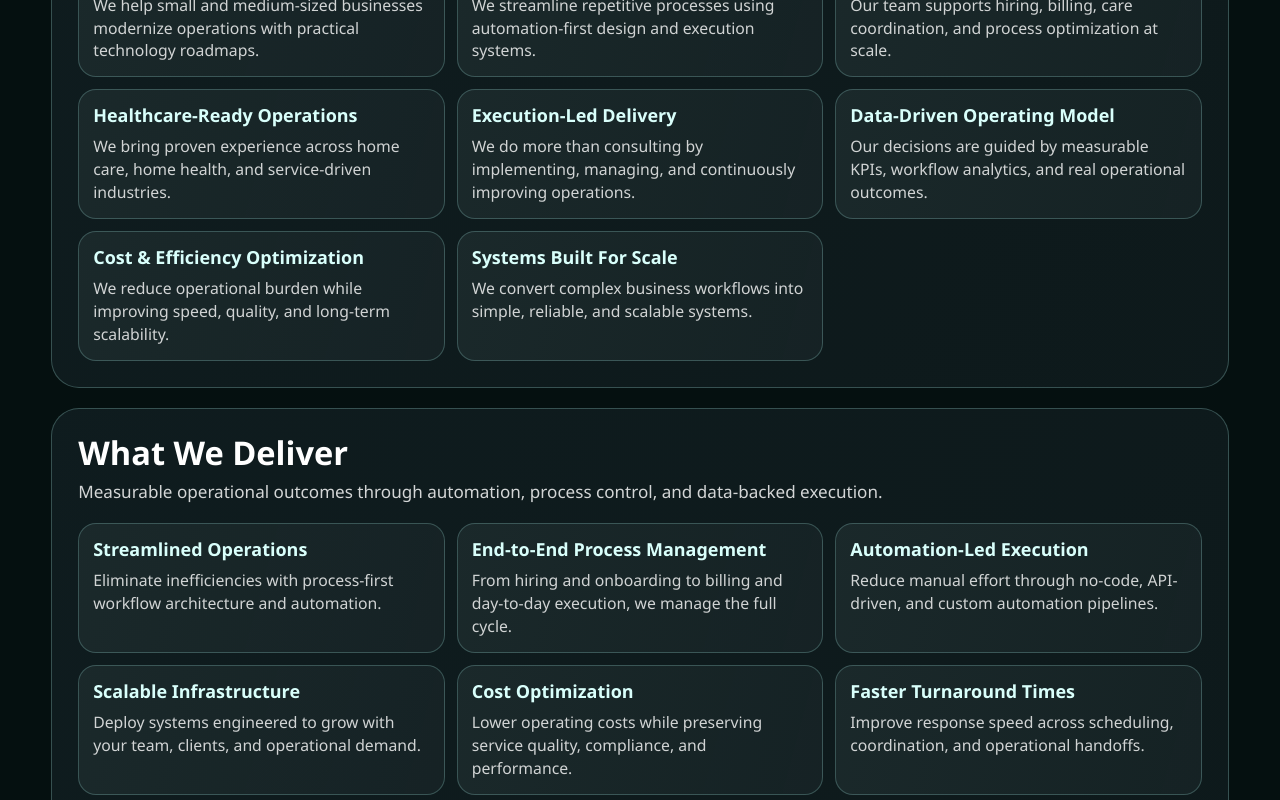
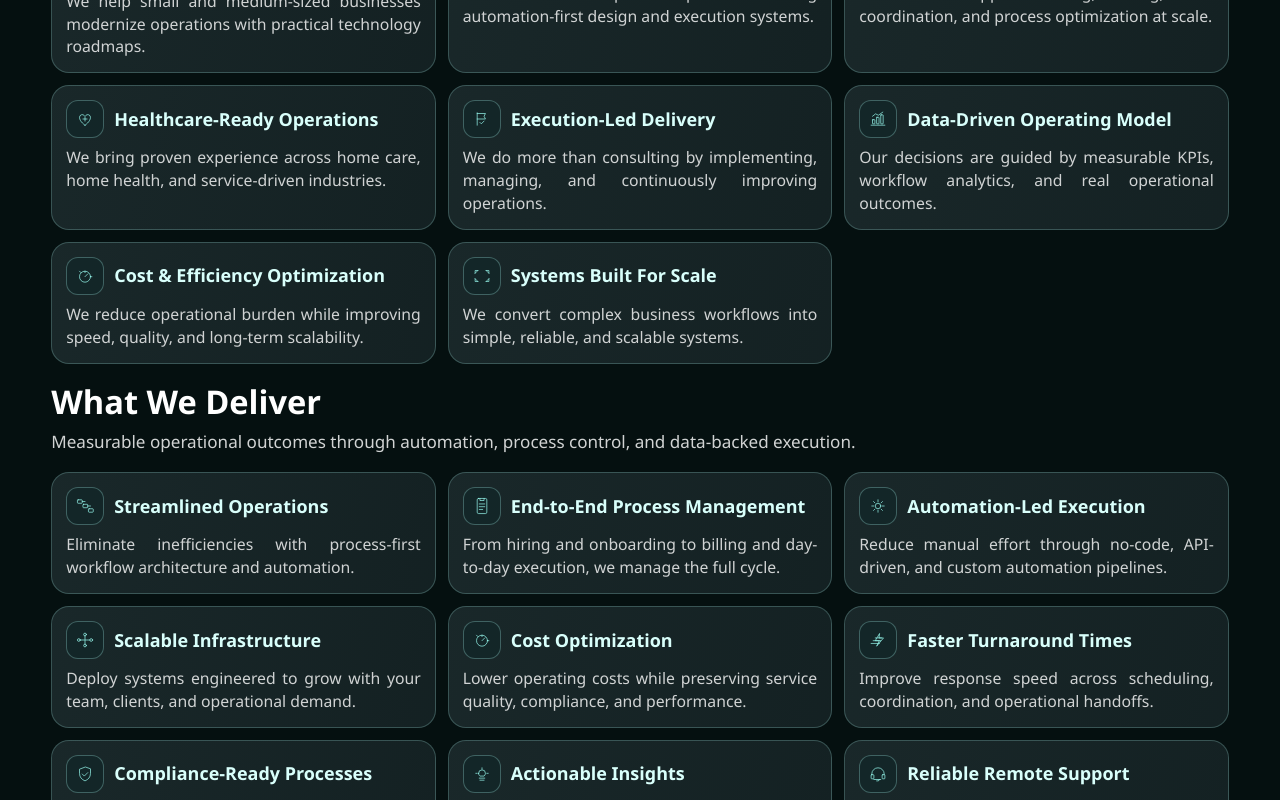
Before and after one commit to mtahaarif/A-T-Nexus-, a Next.js app: page / in a window 1280 px wide. Shown: the part 1040-1840 px from the top of the page. Built offline with nearby package versions, Linux system fonts and the light colour scheme; a web font is replaced by a local one.

Commit message:
Refine home insights layout with icons and justified text

```diff
--- a/src/app/globals.css
+++ b/src/app/globals.css
@@ -502,23 +502,15 @@ img {
 }
 
 .home-insight-panel {
-	border-radius: 28px;
-	border: 1px solid rgba(88, 126, 124, 0.55);
-	background: linear-gradient(120deg, rgba(16, 29, 32, 0.92), rgba(15, 27, 29, 0.9));
-	padding: 26px;
+	padding: 0;
 	display: grid;
 	gap: 18px;
-	transition: transform 0.3s ease, border-color 0.3s ease;
-}
-
-.home-insight-panel:hover {
-	transform: translateY(-6px);
-	border-color: rgba(118, 255, 236, 0.5);
 }
 
 .home-insight-head {
 	display: grid;
 	gap: 10px;
+	max-width: 980px;
 }
 
 .home-insight-head h2 {
@@ -535,6 +527,8 @@ img {
 	color: rgba(255, 255, 255, 0.82);
 	font-size: clamp(1rem, 0.94rem + 0.16vw, 1.12rem);
 	line-height: 1.45;
+	text-align: justify;
+	text-justify: inter-word;
 }
 
 .home-insight-grid {
@@ -554,6 +548,35 @@ img {
 	transition: transform 0.3s ease, border-color 0.3s ease;
 }
 
+.home-insight-card-head {
+	display: grid;
+	grid-template-columns: auto 1fr;
+	align-items: center;
+	gap: 10px;
+}
+
+.home-insight-icon {
+	width: 38px;
+	height: 38px;
+	border-radius: 12px;
+	border: 1px solid rgba(117, 173, 169, 0.45);
+	background: rgba(16, 39, 41, 0.58);
+	display: inline-flex;
+	align-items: center;
+	justify-content: center;
+	flex-shrink: 0;
+}
+
+.home-insight-icon svg {
+	width: 22px;
+	height: 22px;
+	fill: none;
+	stroke: #9bfff3;
+	stroke-width: 2;
+	stroke-linecap: round;
+	stroke-linejoin: round;
+}
+
 .home-insight-card:hover {
 	transform: translateY(-4px);
 	border-color: rgba(118, 255, 236, 0.48);
@@ -573,6 +596,8 @@ img {
 	font-size: clamp(0.92rem, 0.89rem + 0.12vw, 1rem);
 	line-height: 1.45;
 	color: rgba(255, 255, 255, 0.8);
+	text-align: justify;
+	text-justify: inter-word;
 }
 
 .about {
--- a/src/components/SiteSections.tsx
+++ b/src/components/SiteSections.tsx
@@ -8,36 +8,218 @@ import {
   whyItems,
 } from "@/components/site-data";
 
+type HomeInsightIconType =
+  | "partner"
+  | "automation"
+  | "operations"
+  | "healthcare"
+  | "execution"
+  | "analytics"
+  | "efficiency"
+  | "scale"
+  | "process"
+  | "management"
+  | "infrastructure"
+  | "speed"
+  | "compliance"
+  | "insights"
+  | "support";
+
+function HomeInsightIcon({ type }: { type: HomeInsightIconType }) {
+  switch (type) {
+    case "partner":
+      return (
+        <svg viewBox="0 0 64 64" role="img" aria-hidden="true">
+          <path d="M16 30h10l6-6 6 6h10" />
+          <path d="M10 36h14l8 8 8-8h14" />
+          <path d="M24 26v-8" />
+          <path d="M40 26v-8" />
+        </svg>
+      );
+    case "automation":
+      return (
+        <svg viewBox="0 0 64 64" role="img" aria-hidden="true">
+          <circle cx="32" cy="32" r="8" />
+          <path d="M32 14v6" />
+          <path d="M32 44v6" />
+          <path d="M14 32h6" />
+          <path d="M44 32h6" />
+          <path d="m19 19 4 4" />
+          <path d="m41 41 4 4" />
+          <path d="m45 19-4 4" />
+          <path d="m23 41-4 4" />
+        </svg>
+      );
+    case "operations":
+      return (
+        <svg viewBox="0 0 64 64" role="img" aria-hidden="true">
+          <rect x="10" y="14" width="16" height="12" rx="2" />
+          <rect x="38" y="14" width="16" height="12" rx="2" />
+          <rect x="24" y="38" width="16" height="12" rx="2" />
+          <path d="M26 20h12" />
+          <path d="M32 26v12" />
+        </svg>
+      );
+    case "healthcare":
+      return (
+        <svg viewBox="0 0 64 64" role="img" aria-hidden="true">
+          <path d="M32 50S16 40 16 27a8 8 0 0 1 14-5l2 2 2-2a8 8 0 0 1 14 5c0 13-16 23-16 23Z" />
+          <path d="M32 26v12" />
+          <path d="M26 32h12" />
+        </svg>
+      );
+    case "execution":
+      return (
+        <svg viewBox="0 0 64 64" role="img" aria-hidden="true">
+          <path d="M18 50V14" />
+          <path d="M18 16h24l-4 8 4 8H18" />
+          <path d="m26 42 4 4 8-8" />
+        </svg>
+      );
+    case "analytics":
+      return (
+        <svg viewBox="0 0 64 64" role="img" aria-hidden="true">
+          <path d="M12 50h40" />
+          <rect x="16" y="34" width="7" height="12" rx="1" />
+          <rect x="28" y="27" width="7" height="19" rx="1" />
+          <rect x="40" y="20" width="7" height="26" rx="1" />
+          <path d="m16 24 9-7 8 4 13-9" />
+        </svg>
+      );
+    case "efficiency":
+      return (
+        <svg viewBox="0 0 64 64" role="img" aria-hidden="true">
+          <circle cx="32" cy="34" r="16" />
+          <path d="M32 34 40 26" />
+          <path d="M32 18v4" />
+          <path d="M48 34h4" />
+          <path d="M20 22 16 18" />
+        </svg>
+      );
+    case "scale":
+      return (
+        <svg viewBox="0 0 64 64" role="img" aria-hidden="true">
+          <path d="M12 24v-8h8" />
+          <path d="M52 24v-8h-8" />
+          <path d="M12 40v8h8" />
+          <path d="M52 40v8h-8" />
+          <path d="M20 16 12 24" />
+          <path d="M44 16 52 24" />
+          <path d="M20 48 12 40" />
+          <path d="M44 48 52 40" />
+        </svg>
+      );
+    case "process":
+      return (
+        <svg viewBox="0 0 64 64" role="img" aria-hidden="true">
+          <rect x="10" y="14" width="14" height="10" rx="2" />
+          <rect x="26" y="27" width="14" height="10" rx="2" />
+          <rect x="42" y="40" width="14" height="10" rx="2" />
+          <path d="M24 19h8" />
+          <path d="M40 32h8" />
+        </svg>
+      );
+    case "management":
+      return (
+        <svg viewBox="0 0 64 64" role="img" aria-hidden="true">
+          <rect x="18" y="10" width="28" height="44" rx="4" />
+          <path d="M26 10v6h12v-6" />
+          <path d="M24 26h16" />
+          <path d="M24 34h16" />
+          <path d="M24 42h10" />
+        </svg>
+      );
+    case "infrastructure":
+      return (
+        <svg viewBox="0 0 64 64" role="img" aria-hidden="true">
+          <circle cx="14" cy="32" r="4" />
+          <circle cx="32" cy="16" r="4" />
+          <circle cx="50" cy="32" r="4" />
+          <circle cx="32" cy="48" r="4" />
+          <path d="M18 32h28" />
+          <path d="M32 20v24" />
+        </svg>
+      );
+    case "speed":
+      return (
+        <svg viewBox="0 0 64 64" role="img" aria-hidden="true">
+          <path d="M12 42h24" />
+          <path d="M18 34h22" />
+          <path d="M24 26h18" />
+          <path d="M36 14 24 34h12l-8 16 20-24H36z" />
+        </svg>
+      );
+    case "compliance":
+      return (
+        <svg viewBox="0 0 64 64" role="img" aria-hidden="true">
+          <path d="M32 12 16 18v12c0 12 7 18 16 22 9-4 16-10 16-22V18z" />
+          <path d="m24 32 6 6 10-10" />
+        </svg>
+      );
+    case "insights":
+      return (
+        <svg viewBox="0 0 64 64" role="img" aria-hidden="true">
+          <path d="M24 44h16" />
+          <path d="M26 50h12" />
+          <path d="M22 30a10 10 0 1 1 20 0c0 4-2 6-4 8H26c-2-2-4-4-4-8Z" />
+          <path d="M32 14v4" />
+          <path d="M46 30h4" />
+          <path d="M14 30h4" />
+        </svg>
+      );
+    case "support":
+      return (
+        <svg viewBox="0 0 64 64" role="img" aria-hidden="true">
+          <path d="M14 34v-2a18 18 0 1 1 36 0v2" />
+          <rect x="12" y="34" width="8" height="12" rx="2" />
+          <rect x="44" y="34" width="8" height="12" rx="2" />
+          <path d="M20 48h20" />
+          <path d="M36 48a4 4 0 0 1-4 4h-4" />
+        </svg>
+      );
+    default:
+      return null;
+  }
+}
+
 const whoWeAreHighlights = [
   {
+    icon: "partner" as const,
     title: "SME Digital Transformation Partner",
     text: "We help small and medium-sized businesses modernize operations with practical technology roadmaps.",
   },
   {
+    icon: "automation" as const,
     title: "Workflow Automation Specialists",
     text: "We streamline repetitive processes using automation-first design and execution systems.",
   },
   {
+    icon: "operations" as const,
     title: "Backend Operations Expertise",
     text: "Our team supports hiring, billing, care coordination, and process optimization at scale.",
   },
   {
+    icon: "healthcare" as const,
     title: "Healthcare-Ready Operations",
     text: "We bring proven experience across home care, home health, and service-driven industries.",
   },
   {
+    icon: "execution" as const,
     title: "Execution-Led Delivery",
     text: "We do more than consulting by implementing, managing, and continuously improving operations.",
   },
   {
+    icon: "analytics" as const,
     title: "Data-Driven Operating Model",
     text: "Our decisions are guided by measurable KPIs, workflow analytics, and real operational outcomes.",
   },
   {
+    icon: "efficiency" as const,
     title: "Cost & Efficiency Optimization",
     text: "We reduce operational burden while improving speed, quality, and long-term scalability.",
   },
   {
+    icon: "scale" as const,
     title: "Systems Built For Scale",
     text: "We convert complex business workflows into simple, reliable, and scalable systems.",
   },
@@ -45,38 +227,47 @@ const whoWeAreHighlights = [
 
 const deliveryHighlights = [
   {
+    icon: "process" as const,
     title: "Streamlined Operations",
     text: "Eliminate inefficiencies with process-first workflow architecture and automation.",
   },
   {
+    icon: "management" as const,
     title: "End-to-End Process Management",
     text: "From hiring and onboarding to billing and day-to-day execution, we manage the full cycle.",
   },
   {
+    icon: "automation" as const,
     title: "Automation-Led Execution",
     text: "Reduce manual effort through no-code, API-driven, and custom automation pipelines.",
   },
   {
+    icon: "infrastructure" as const,
     title: "Scalable Infrastructure",
     text: "Deploy systems engineered to grow with your team, clients, and operational demand.",
   },
   {
+    icon: "efficiency" as const,
     title: "Cost Optimization",
     text: "Lower operating costs while preserving service quality, compliance, and performance.",
   },
   {
+    icon: "speed" as const,
     title: "Faster Turnaround Times",
     text: "Improve response speed across scheduling, coordination, and operational handoffs.",
   },
   {
+    icon: "compliance" as const,
     title: "Compliance-Ready Processes",
     text: "Run structured, audit-ready workflows aligned with healthcare and industry requirements.",
   },
   {
+    icon: "insights" as const,
     title: "Actionable Insights",
     text: "Enable strategic decisions with KPI reporting, trend visibility, and operational analytics.",
   },
   {
+    icon: "support" as const,
     title: "Reliable Remote Support",
     text: "Get consistent backend operations from experienced specialists across key business functions.",
   },
@@ -119,7 +310,12 @@ export function HomeSplitSection() {
           <div className="home-insight-grid">
             {whoWeAreHighlights.map((item) => (
               <article key={item.title} className="home-insight-card">
-                <h3>{item.title}</h3>
+                <div className="home-insight-card-head">
+                  <span className="home-insight-icon" aria-hidden="true">
+                    <HomeInsightIcon type={item.icon} />
+                  </span>
+                  <h3>{item.title}</h3>
+                </div>
                 <p>{item.text}</p>
               </article>
             ))}
@@ -137,7 +333,12 @@ export function HomeSplitSection() {
           <div className="home-insight-grid">
             {deliveryHighlights.map((item) => (
               <article key={item.title} className="home-insight-card">
-                <h3>{item.title}</h3>
+                <div className="home-insight-card-head">
+                  <span className="home-insight-icon" aria-hidden="true">
+                    <HomeInsightIcon type={item.icon} />
+                  </span>
+                  <h3>{item.title}</h3>
+                </div>
                 <p>{item.text}</p>
               </article>
             ))}
```
